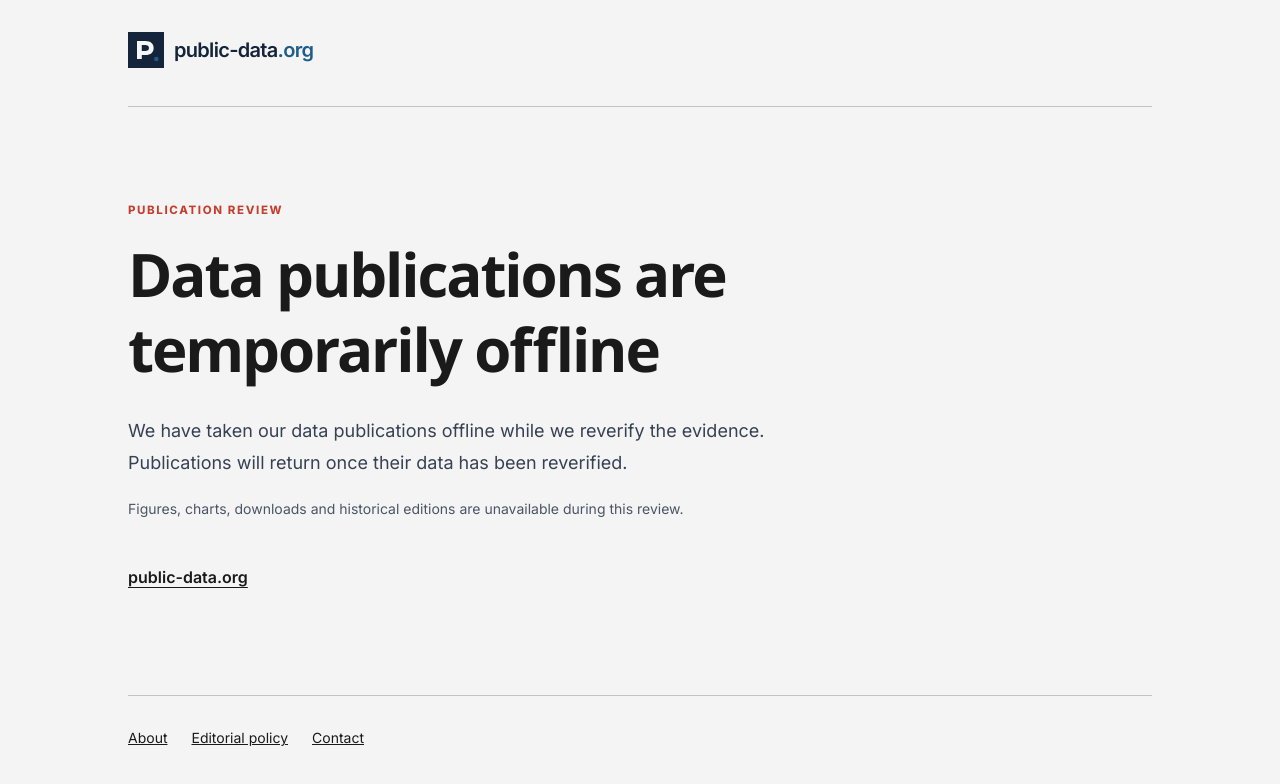
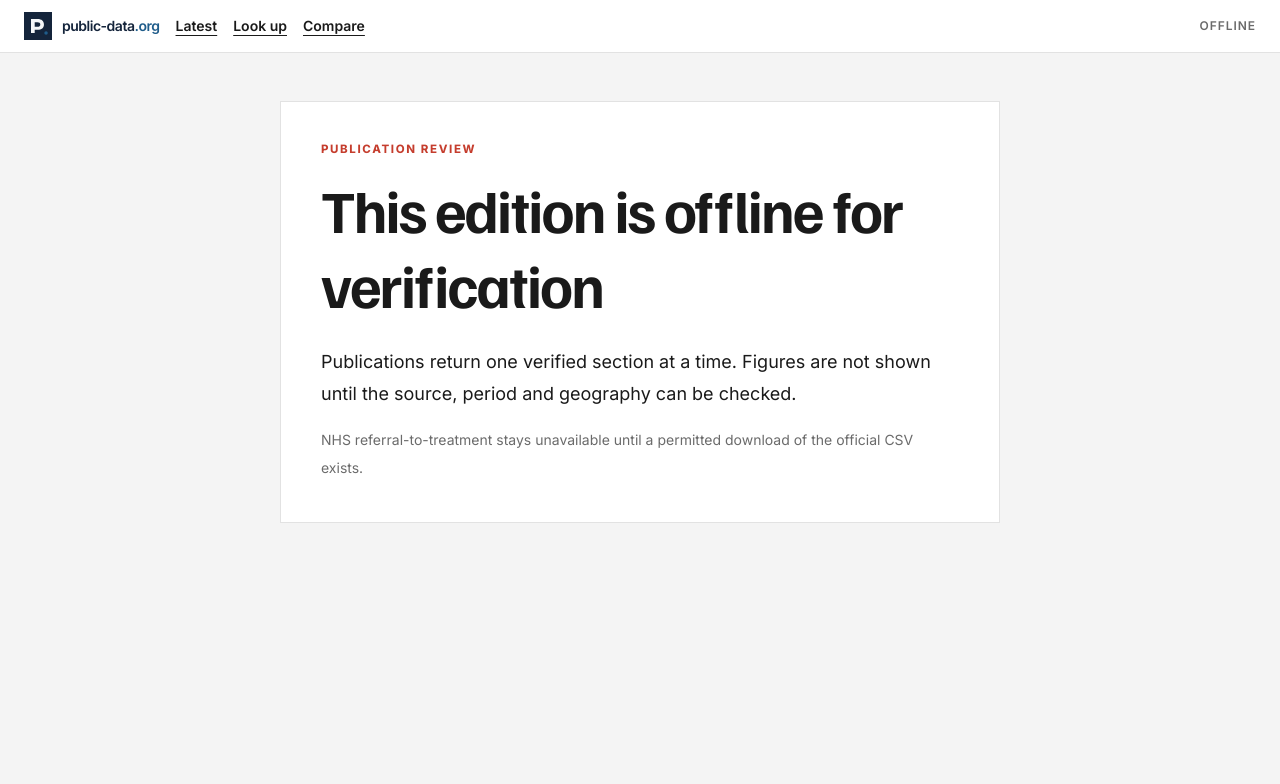
Before and after one commit to wilfgrainger/gov-pulse, a Next.js app: page / in a window 1280 px wide. Shown: the top 784 px of the page. Built offline with nearby package versions, Linux system fonts and the light colour scheme.

Commit message:
Vendor the display face and show three edition doors

```diff
--- a/app/components/PublicationOffline.tsx
+++ b/app/components/PublicationOffline.tsx
@@ -1,16 +1,26 @@
 import Link from "next/link";
 import BrandLogo from "./BrandLogo";
 
-export default function PublicationOffline({ title = "Data publications are temporarily offline" }: { title?: string }) {
-  return <div className="min-h-screen bg-background px-5 text-foreground md:px-8">
-    <header className="mx-auto max-w-5xl border-b border-black/20 py-8"><BrandLogo /></header>
-    <main className="mx-auto max-w-5xl py-16 md:py-24">
-      <p className="eyebrow">Publication review</p>
-      <h1 className="font-display mt-5 max-w-4xl text-4xl leading-tight md:text-6xl">{title}</h1>
-      <p className="mt-7 max-w-2xl text-lg leading-8 text-gray-700">We have taken our data publications offline while we reverify the evidence. Publications will return once their data has been reverified.</p>
-      <p className="mt-4 max-w-2xl text-sm leading-7 text-gray-600">Figures, charts, downloads and historical editions are unavailable during this review.</p>
-      <Link prefetch={false} href="/" className="mt-8 inline-flex min-h-11 items-center font-semibold underline underline-offset-4">public-data.org</Link>
+export default function PublicationOffline({ title = "This edition is offline for verification" }: { title?: string }) {
+  return <div className="min-h-screen bg-background text-foreground">
+    <header className="sticky top-0 z-50 border-b border-[var(--line)] bg-white">
+      <div className="mx-auto flex max-w-7xl items-center gap-4 px-4 py-3 md:px-6">
+        <BrandLogo compact />
+        <nav aria-label="Edition" className="flex items-center gap-4 text-sm font-semibold">
+          <Link prefetch={false} href="/" className="underline underline-offset-4">Latest</Link>
+          <Link prefetch={false} href="/explore/" className="underline underline-offset-4">Look up</Link>
+          <Link prefetch={false} href="/compare/" className="underline underline-offset-4">Compare</Link>
+        </nav>
+        <p className="ml-auto text-xs font-semibold uppercase tracking-[0.08em] text-[var(--muted)]">Offline</p>
+      </div>
+    </header>
+    <main className="mx-auto max-w-3xl px-4 py-12 md:px-6">
+      <article className="border border-[var(--line)] bg-white p-6 md:p-10">
+        <p className="eyebrow">Publication review</p>
+        <h1 className="font-display mt-4 text-4xl leading-tight md:text-6xl">{title}</h1>
+        <p className="mt-6 max-w-[62ch] text-lg leading-8">Publications return one verified section at a time. Figures are not shown until the source, period and geography can be checked.</p>
+        <p className="mt-4 text-sm leading-7 text-[var(--muted)]">NHS referral-to-treatment stays unavailable until a permitted download of the official CSV exists.</p>
+      </article>
     </main>
-    <footer className="mx-auto flex max-w-5xl flex-wrap gap-6 border-t border-black/20 py-8 text-sm"><Link prefetch={false} href="/about/" className="underline">About</Link><Link prefetch={false} href="/editorial-policy/" className="underline">Editorial policy</Link><Link prefetch={false} href="/contact/" className="underline">Contact</Link></footer>
   </div>;
 }
--- a/app/components/SectionNav.tsx
+++ b/app/components/SectionNav.tsx
@@ -95,7 +95,6 @@ export default function SectionNav({ sections: configuredSections }: { sections:
 
   return (
     <header role="banner" className="w-full">
-      <BritishDatelineTicker />
       <nav className="publication-masthead border-b border-[#aab4bf] bg-white" aria-label="public-data.org navigation">
       <div className="mx-auto flex max-w-7xl items-center gap-3 px-4 py-2 md:px-6 md:py-3">
         <Link
@@ -106,10 +105,9 @@ export default function SectionNav({ sections: configuredSections }: { sections:
         >
           <BrandLogo compact />
         </Link>
-        <Link href="/explore/" prefetch={false} aria-current={pathname?.replace(/\/$/, '') === '/explore' ? 'page' : undefined} className={`hidden min-h-11 items-center whitespace-nowrap text-sm font-semibold underline underline-offset-4 sm:inline-flex ${focusClasses}`}>Explore data</Link>
-        <Link href="/measure/" prefetch={false} aria-current={pathname?.replace(/\/$/, '') === '/measure' ? 'page' : undefined} className={`hidden min-h-11 items-center whitespace-nowrap text-sm font-semibold underline underline-offset-4 xl:inline-flex ${focusClasses}`}>Measure library</Link>
-        <Link href="/compare/" prefetch={false} aria-current={pathname?.replace(/\/$/, '') === '/compare' ? 'page' : undefined} className={`hidden min-h-11 items-center whitespace-nowrap text-sm font-semibold underline underline-offset-4 xl:inline-flex ${focusClasses}`}>Compare</Link>
-        <Link href="/briefing/" prefetch={false} aria-current={pathname?.replace(/\/$/, '') === '/briefing' ? 'page' : undefined} className={`hidden min-h-11 items-center whitespace-nowrap text-sm font-semibold underline underline-offset-4 xl:inline-flex ${focusClasses}`}>Briefing</Link>
+        <Link href="/" prefetch={false} aria-current={pathname === "/" ? "page" : undefined} className={`inline-flex min-h-11 items-center whitespace-nowrap text-sm font-semibold underline underline-offset-4 ${focusClasses}`}>Latest</Link>
+        <Link href="/explore/" prefetch={false} aria-current={pathname?.replace(/\/$/, '') === '/explore' ? 'page' : undefined} className={`inline-flex min-h-11 items-center whitespace-nowrap text-sm font-semibold underline underline-offset-4 ${focusClasses}`}>Look up</Link>
+        <Link href="/compare/" prefetch={false} aria-current={pathname?.replace(/\/$/, '') === '/compare' ? 'page' : undefined} className={`inline-flex min-h-11 items-center whitespace-nowrap text-sm font-semibold underline underline-offset-4 ${focusClasses}`}>Compare</Link>
 
         <PublicationFreshnessIndicator />
 
--- a/app/edition-look.css
+++ b/app/edition-look.css
@@ -12,7 +12,7 @@
   --accent-soft: #f6e4e1;
   --accent-on-dark: #f6e4e1;
   --accent-vivid: #c53d2d;
-  --font-editorial: "Familjen Grotesk", "Avenir Next", "Segoe UI", sans-serif;
+  --font-editorial: var(--font-display-file), "Avenir Next", "Segoe UI", sans-serif;
 }
 
 body {
--- a/app/layout.tsx
+++ b/app/layout.tsx
@@ -13,6 +13,13 @@ const bodyFont = localFont({
   src: "../public/fonts/inter-latin.woff2",
   weight: "100 900",
   variable: "--font-body",
+  display: "swap",
+});
+
+const displayFont = localFont({
+  src: "../public/fonts/familjen-grotesk-latin.woff2",
+  weight: "100 900",
+  variable: "--font-display-file",
   display: "swap",
 });
 
@@ -84,7 +91,7 @@ export default async function RootLayout({
   const initialSnapshot = await readServerMetricsSnapshot();
 
   return (
-    <html lang="en" className={bodyFont.variable} data-scroll-behavior="smooth">
+    <html lang="en" className={`${bodyFont.variable} ${displayFont.variable}`} data-scroll-behavior="smooth">
       <body>
         <script
           type="application/ld+json"
```
Also changed, not shown: public/fonts/familjen-grotesk-latin.woff2 (added), 1 other file (tests, documents, lock files or other folders).
